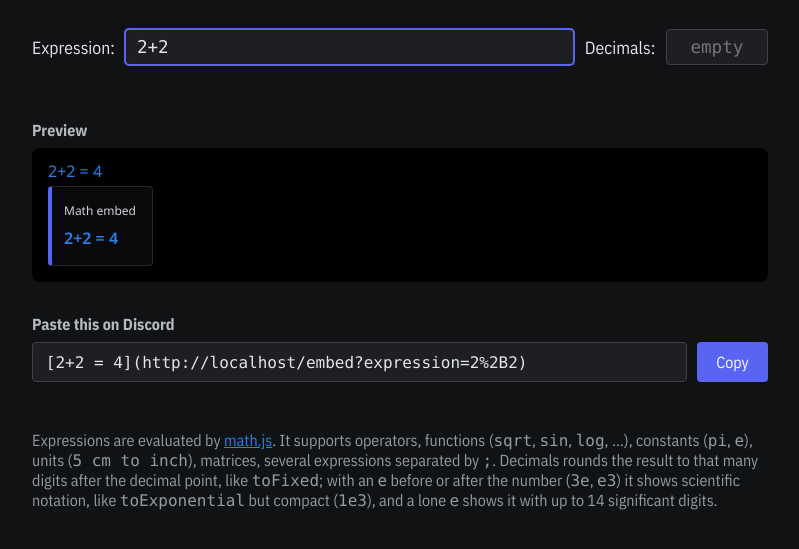
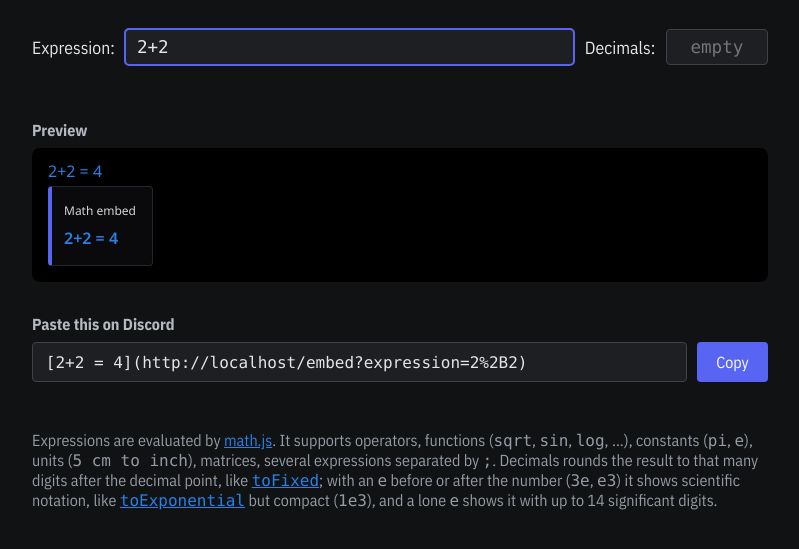
Before and after one commit to Chrysaloid/discord_math_embed, a website with bundled scripts: page src/embed.html in a window 1280 px wide. Shown: the part 113-662 px from the top of the page, without its empty margins (240-1039 px from the left). Built offline with nearby package versions, Linux system fonts and the light colour scheme.

Commit message:
embed.html: link toFixed and toExponential to MDN in the footer

```diff
--- a/src/embed.html
+++ b/src/embed.html
@@ -229,9 +229,9 @@ inputmode="numeric" would give phones a keypad with no "e". -->
 	Expressions are evaluated by <a href="https://mathjs.org/docs/expressions/syntax.html" target="_blank">math.js</a>.
 	It supports operators, functions (<code>sqrt</code>, <code>sin</code>, <code>log</code>, ...), constants (<code>pi</code>,
 	<code>e</code>), units (<code>5 cm to inch</code>), matrices, several expressions separated by <code>;</code>.
-	Decimals rounds the result to that many digits after the decimal point, like <code>toFixed</code>; with an
+	Decimals rounds the result to that many digits after the decimal point, like <a href="https://developer.mozilla.org/en-US/docs/Web/JavaScript/Reference/Global_Objects/Number/toFixed" target="_blank"><code>toFixed</code></a>; with an
 	<code>e</code> before or after the number (<code>3e</code>, <code>e3</code>) it shows scientific notation,
-	like <code>toExponential</code> but compact (<code>1e3</code>), and a lone <code>e</code> shows it with up to 14
+	like <a href="https://developer.mozilla.org/en-US/docs/Web/JavaScript/Reference/Global_Objects/Number/toExponential" target="_blank"><code>toExponential</code></a> but compact (<code>1e3</code>), and a lone <code>e</code> shows it with up to 14
 	significant digits.
 </footer>
 </body>
```
